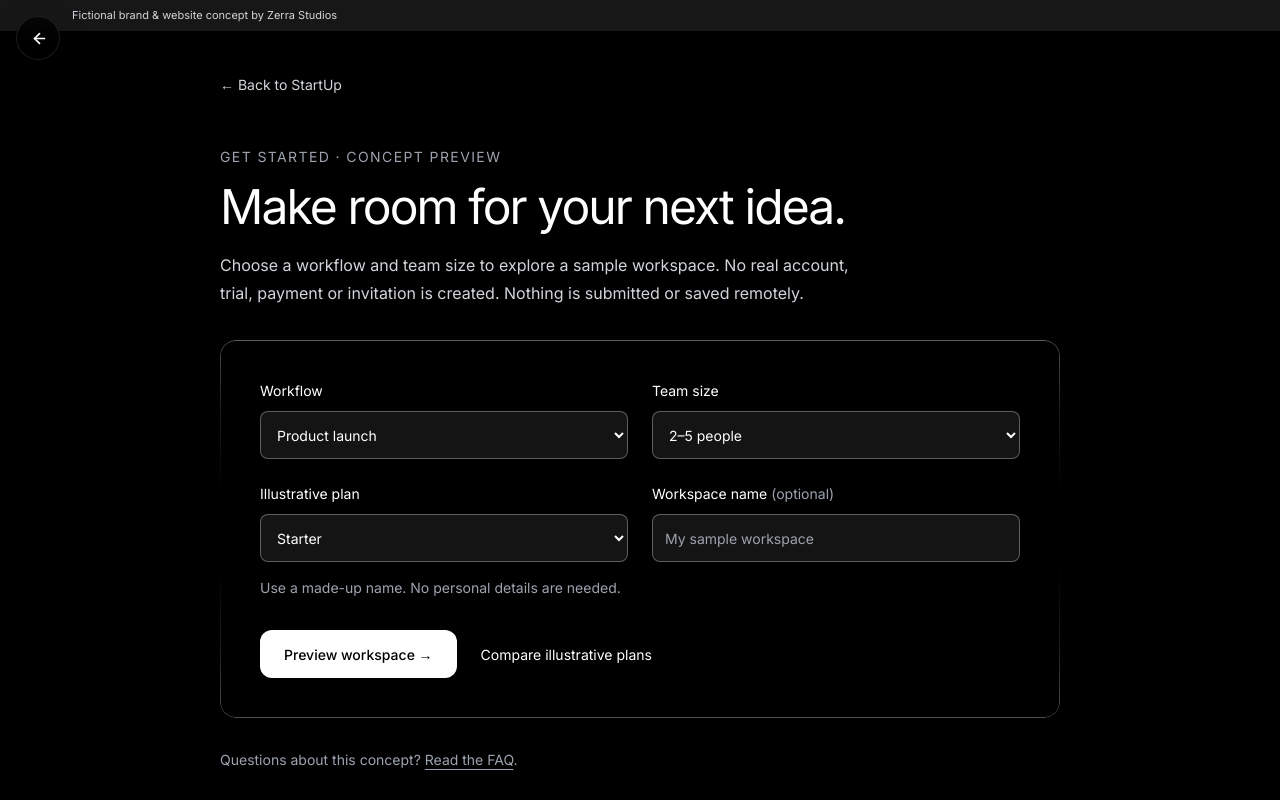
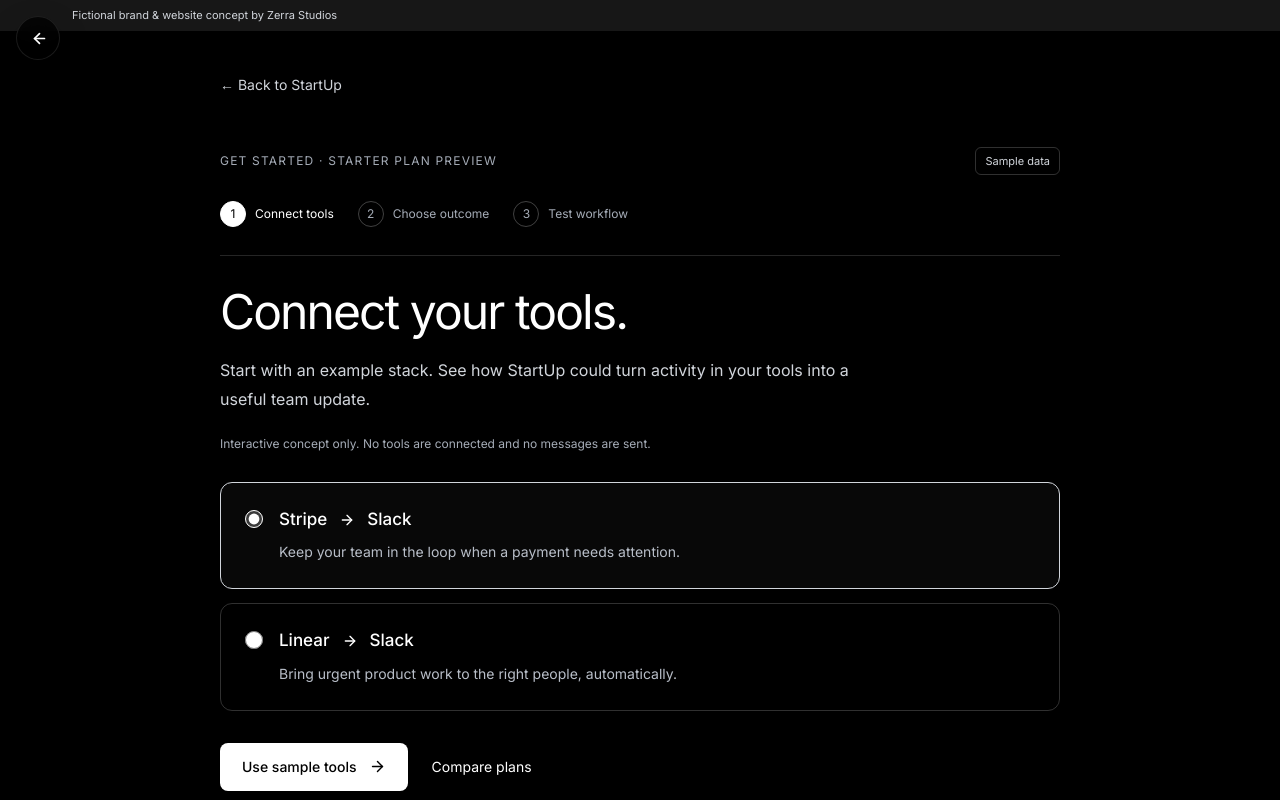
Before and after one commit to williamjcgarden/Zerra, a React (Vite) app: page /our-work/tech-demo/get-started in a window 1280 px wide. Shown: the top 800 px of the page. Built offline with nearby package versions, Linux system fonts and the light colour scheme.

Commit message:
Align StartUp onboarding with automation product

```diff
--- a/src/demos/tech/components/GetStarted.tsx
+++ b/src/demos/tech/components/GetStarted.tsx
@@ -1,109 +1,125 @@
 import { useEffect, useRef, useState } from "react";
 import { Link, useLocation } from "react-router-dom";
+import { ArrowRight, Check, GitBranch, MessageSquare, Play, RotateCcw } from "lucide-react";
 
 const HOME = "/our-work/tech-demo";
-const workflows = {
-  "Product launch": ["Write the launch brief", "Review the product page", "Prepare the release checklist"],
-  "Client project": ["Confirm the project brief", "Review the first concept", "Prepare the client handoff"],
-  "Everyday work": ["Set this week’s priorities", "Review open requests", "Plan the next team update"],
-};
-type Workflow = keyof typeof workflows;
+const examples = [
+  {
+    source: "Stripe", description: "Keep your team in the loop when a payment needs attention.",
+    requests: [
+      { name: "Flag a failed payment", prompt: "When a payment fails in Stripe, summarize what happened and notify the team in Slack.", event: "Payment failed", reference: "Sample invoice INV-1042", channel: "#revenue", message: "A payment for Northwind could not be completed. Review sample invoice INV-1042 and arrange a follow-up.", action: "Review invoice" },
+      { name: "Share a new subscription", prompt: "When a new subscription starts in Stripe, share the customer and plan with the team in Slack.", event: "Subscription started", reference: "Sample customer: Northwind · Growth plan", channel: "#revenue", message: "Northwind has started a Growth subscription. The team can now prepare the customer handoff.", action: "View customer" },
+    ],
+  },
+  {
+    source: "Linear", description: "Bring urgent product work to the right people, automatically.",
+    requests: [
+      { name: "Escalate an urgent issue", prompt: "When an urgent issue is created in Linear, summarize it and alert the team in Slack.", event: "Urgent issue created", reference: "Sample issue ENG-128 · Checkout button is unresponsive", channel: "#product", message: "ENG-128 needs attention: the checkout button is unresponsive. The sample issue is marked urgent and ready for triage.", action: "Open issue" },
+      { name: "Share a resolved issue", prompt: "When an issue is completed in Linear, post a short resolution update to the team in Slack.", event: "Issue completed", reference: "Sample issue ENG-128 · Checkout button restored", channel: "#product", message: "ENG-128 is complete: the checkout button has been restored. The team can review the resolution and update affected customers.", action: "Review resolution" },
+    ],
+  },
+];
 
 export function GetStarted() {
   const { search } = useLocation();
   const [plan, setPlan] = useState("Starter");
-  const [workflow, setWorkflow] = useState<Workflow>("Product launch");
-  const [team, setTeam] = useState("2–5 people");
-  const [name, setName] = useState("");
-  const [preview, setPreview] = useState(false);
-  const [completed, setCompleted] = useState<number[]>([]);
+  const [step, setStep] = useState(1);
+  const [stack, setStack] = useState(0);
+  const [request, setRequest] = useState(0);
+  const [runs, setRuns] = useState(0);
   const heading = useRef<HTMLHeadingElement>(null);
   const shouldFocus = useRef(false);
+  const example = examples[stack];
+  const outcome = example.requests[request];
 
-  // Keep the first client render identical to the query-free prerendered page.
+  // Apply URL choices after the identical server/first-client render.
   useEffect(() => {
     const query = new URLSearchParams(search);
     const selected = query.get("plan")?.toLowerCase();
     setPlan(selected === "growth" ? "Growth" : selected === "enterprise" ? "Enterprise" : "Starter");
-    setPreview(query.get("preview") === "1");
+    setStack(0); setRequest(0); setRuns(0);
+    setStep(query.get("preview") === "1" ? 3 : 1);
   }, [search]);
   useEffect(() => {
     if (shouldFocus.current) heading.current?.focus();
-  }, [preview]);
+  }, [step]);
 
-  function showPreview(next: boolean) {
+  function goTo(next: number) {
     shouldFocus.current = true;
-    setPreview(next);
+    setStep(next);
   }
   function restart() {
-    setWorkflow("Product launch");
-    setTeam("2–5 people");
-    setName("");
-    setCompleted([]);
-    showPreview(false);
+    setStack(0); setRequest(0); setRuns(0); goTo(1);
   }
 
   return (
     <section className="tech-setup text-white">
       <Link to={HOME} className="tech-setup-back">← Back to StartUp</Link>
-      <p className="text-sm uppercase tracking-widest text-gray-400 mb-4">Get Started · Concept preview</p>
+      <div className="tech-setup-kicker"><p>Get Started · {plan} plan preview</p><span>Sample data</span></div>
+      <ol className="tech-onboarding-steps" aria-label="Setup progress">
+        {["Connect tools", "Choose outcome", "Test workflow"].map((label, index) => <li key={label} aria-current={step === index + 1 ? "step" : undefined}><span>{step > index + 1 ? <Check size={14} aria-hidden="true" /> : index + 1}</span>{label}</li>)}
+      </ol>
       <h1 ref={heading} tabIndex={-1} className="text-4xl md:text-5xl font-normal mb-5" style={{ letterSpacing: "-0.04em" }}>
-        {preview ? "Your workspace, in preview." : "Make room for your next idea."}
+        {step === 1 ? "Connect your tools." : step === 2 ? "What should happen automatically?" : "Test your first automation."}
       </h1>
       <p className="text-gray-300 mb-8 tech-setup-intro">
-        {preview ? "Try the sample checklist below. Your changes stay on this page." : "Choose a workflow and team size to explore a sample workspace."}
-        {" "}No real account, trial, payment or invitation is created. Nothing is submitted or saved remotely.
+        {step === 1 ? "Start with an example stack. See how StartUp could turn activity in your tools into a useful team update." : step === 2 ? "Choose a plain-English request. This guided demo uses prepared examples to show how a request becomes a workflow." : "Run a sample event through your workflow and inspect the update it produces."}
       </p>
-      {!preview ? (
-        <form className="liquid-glass rounded-2xl p-6 md:p-10" onSubmit={event => { event.preventDefault(); setCompleted([]); showPreview(true); }}>
-          <div className="tech-setup-fields">
-            <label>Workflow
-              <select aria-label="Workflow" value={workflow} onChange={event => setWorkflow(event.target.value as Workflow)}>
-                {Object.keys(workflows).map(item => <option key={item}>{item}</option>)}
-              </select>
-            </label>
-            <label>Team size
-              <select aria-label="Team size" value={team} onChange={event => setTeam(event.target.value)}>
-                {["Just me", "2–5 people", "6–10 people", "11+ people"].map(item => <option key={item}>{item}</option>)}
-              </select>
-            </label>
-            <label>Illustrative plan
-              <select aria-label="Illustrative plan" value={plan} onChange={event => setPlan(event.target.value)}>
-                {["Starter", "Growth", "Enterprise"].map(item => <option key={item}>{item}</option>)}
-              </select>
-            </label>
-            <label>Workspace name <span className="text-gray-400">(optional)</span>
-              <input value={name} maxLength={40} onChange={event => setName(event.target.value)} placeholder="My sample workspace" autoComplete="off" aria-describedby="tech-name-help" />
-            </label>
+      <p className="tech-demo-note">Interactive concept only. No tools are connected and no messages are sent.</p>
+
+      {step === 1 && <form onSubmit={event => { event.preventDefault(); goTo(2); }}>
+        <fieldset className="tech-stack-options">
+          <legend className="sr-only">Choose your sample tools</legend>
+          {examples.map((item, index) => <label key={item.source}>
+            <input type="radio" name="sample-stack" checked={stack === index} onChange={() => { setStack(index); setRequest(0); setRuns(0); }} />
+            <span><strong>{item.source} <ArrowRight size={16} aria-hidden="true" /> Slack</strong><span>{item.description}</span></span>
+          </label>)}
+        </fieldset>
+        <div className="tech-setup-actions mt-8">
+          <button className="tech-primary-action" type="submit">Use sample tools <ArrowRight size={17} /></button>
+          <Link to={`${HOME}#pricing`}>Compare plans</Link>
+        </div>
+      </form>}
+
+      {step === 2 && <form onSubmit={event => { event.preventDefault(); setRuns(0); goTo(3); }}>
+        <div className="tech-connected-stack"><GitBranch size={16} aria-hidden="true" /> {example.source} → Slack <span>Sample stack ready</span></div>
+        <fieldset className="tech-outcome-options">
+          <legend className="sr-only">Choose an automation outcome</legend>
+          {example.requests.map((item, index) => <label key={item.name}>
+            <input type="radio" name="outcome" checked={request === index} onChange={() => { setRequest(index); setRuns(0); }} />
+            <span><strong>{item.name}</strong><span>“{item.prompt}”</span></span>
+          </label>)}
+        </fieldset>
+        <div className="tech-setup-actions mt-8">
+          <button className="tech-primary-action" type="submit">Preview workflow <ArrowRight size={17} /></button>
+          <button type="button" onClick={() => goTo(1)}>Back to tools</button>
+        </div>
+      </form>}
+
+      {step === 3 && <>
+        <div className="tech-workflow-preview liquid-glass rounded-2xl">
+          <div className="tech-workflow-heading"><div><p className="text-xs uppercase tracking-widest text-gray-400 mb-2">Your sample workflow</p><h2 className="text-2xl font-normal">{outcome.name}</h2></div><span className="tech-mode-label">Test mode</span></div>
+          <p className="tech-workflow-request">“{outcome.prompt}”</p>
+          <ol className="tech-workflow-nodes" aria-label="Workflow steps">
+            <li><span>01 · Trigger</span><strong>{outcome.event}</strong><small>{example.source}</small></li>
+            <li><span>02 · AI step</span><strong>Summarize the event</strong><small>Prepared example summary</small></li>
+            <li><span>03 · Action</span><strong>Notify the team</strong><small>Slack · {outcome.channel}</small></li>
+          </ol>
+          <div className="tech-sample-event"><span>Sample input</span><p>{outcome.reference}</p></div>
+          <div className="tech-setup-actions">
+            <button type="button" className="tech-primary-action" onClick={() => setRuns(count => count + 1)}>{runs ? <RotateCcw size={16} /> : <Play size={16} />} {runs ? "Run another sample" : "Run sample event"}</button>
+            <button type="button" onClick={() => goTo(2)}>Edit workflow</button>
           </div>
-          <p id="tech-name-help" className="text-sm text-gray-400 mt-4">Use a made-up name. No personal details are needed.</p>
-          <div className="tech-setup-actions mt-8">
-            <button className="bg-white text-black px-6 py-3 rounded-lg font-medium hover:bg-gray-100" type="submit">Preview workspace →</button>
-            <Link to={`${HOME}#pricing`}>Compare illustrative plans</Link>
-          </div>
-        </form>
-      ) : (
-        <div className="liquid-glass rounded-2xl p-6 md:p-10">
-          <p className="text-xs uppercase tracking-widest text-gray-400 mb-3">Sample workspace</p>
-          <h2 className="tech-workspace-name text-2xl md:text-3xl font-normal mb-3">{name.trim() || "My sample workspace"}</h2>
-          <p className="text-sm text-gray-400 mb-7">{workflow} · {team} · {plan} concept</p>
-          <p className="text-sm text-gray-300 mb-3" role="status">{completed.length} of {workflows[workflow].length} sample tasks complete</p>
-          <ul className="tech-checklist">
-            {workflows[workflow].map((task, index) => (
-              <li key={task}><label>
-                <input type="checkbox" checked={completed.includes(index)} onChange={() => setCompleted(current => current.includes(index) ? current.filter(value => value !== index) : [...current, index])} />
-                <span>{task}</span>
-              </label></li>
-            ))}
-          </ul>
-          <div className="tech-setup-actions mt-8">
-            <button type="button" className="bg-white text-black px-6 py-3 rounded-lg font-medium hover:bg-gray-100" onClick={() => showPreview(false)}>Edit workspace</button>
-            <button type="button" onClick={restart}>Start again</button>
-          </div>
-          <p className="text-sm text-gray-400 mt-6">This is a temporary example, not a connected workspace. Reloading or leaving this page resets your choices.</p>
         </div>
-      )}
-      <p className="text-sm text-gray-400 mt-8">Questions about this concept? <Link className="underline underline-offset-4" to={`${HOME}#faq`}>Read the FAQ</Link>.</p>
+        <div role="status" className="tech-run-status">{runs ? `Sample run complete · ${runs} ${runs === 1 ? "event" : "events"} processed · 3 of 3 steps completed.` : "Ready to test. No sample events processed yet."}</div>
+        {runs > 0 && <section className="tech-message-preview" aria-labelledby="tech-result-heading">
+          <div className="tech-message-heading"><MessageSquare size={18} aria-hidden="true" /><h2 id="tech-result-heading">Slack message preview</h2><span>{outcome.channel}</span></div>
+          <div className="tech-message-body"><strong>StartUp <span>APP · SAMPLE</span></strong><p>{outcome.message}</p><span className="tech-message-action">Suggested next step: {outcome.action}</span></div>
+          <p className="tech-message-caption">Preview only. This message was not sent to Slack.</p>
+        </section>}
+        <div className="tech-setup-actions mt-6"><button type="button" onClick={restart}>Try a different workflow</button><Link to={`${HOME}#features`}>Explore StartUp’s features</Link></div>
+      </>}
+      <p className="text-sm text-gray-400 mt-8">Your example resets when you leave or reload. No account or trial is created.</p>
     </section>
   );
 }
--- a/src/demos/tech/tech.css
+++ b/src/demos/tech/tech.css
@@ -34,21 +34,59 @@
 .tech-demo .tech-setup { width: min(840px, calc(100% - 48px)); margin-inline: auto; padding: 32px 0 96px; min-height: 75vh; }
 .tech-demo .tech-setup-back { display: inline-flex; align-items: center; min-height: 44px; color: #d1d5db; font-size: 14px; margin-bottom: 40px; }
 .tech-demo .tech-setup-intro { max-width: 65ch; line-height: 1.8; }
-.tech-demo .tech-setup-fields { display: grid; grid-template-columns: 1fr 1fr; gap: 24px; }
-.tech-demo .tech-setup-fields label { display: block; font-size: 14px; min-width: 0; }
-.tech-demo .tech-setup-fields select,
-.tech-demo .tech-setup-fields input { display: block; width: 100%; min-height: 48px; margin-top: 10px; border: 1px solid #ffffff50; background: #141414; color: white; border-radius: 8px; padding: 10px 12px; font: inherit; }
-.tech-demo .tech-setup-fields input::placeholder { color: #9ca3af; }
 .tech-demo .tech-setup-actions { display: flex; flex-wrap: wrap; gap: 12px 24px; align-items: center; }
 .tech-demo .tech-setup-actions > * { display: inline-flex; align-items: center; min-height: 48px; font-size: 14px; }
-.tech-demo .tech-workspace-name { overflow-wrap: anywhere; }
-.tech-demo .tech-checklist { list-style: none; padding: 0; border-top: 1px solid #ffffff25; }
-.tech-demo .tech-checklist li { border-bottom: 1px solid #ffffff25; }
-.tech-demo .tech-checklist label { display: flex; gap: 12px; align-items: center; min-height: 64px; padding: 12px 0; cursor: pointer; }
-.tech-demo .tech-checklist input { width: 20px; height: 20px; flex-shrink: 0; accent-color: white; }
-.tech-demo .tech-checklist input:checked + span { color: #9ca3af; text-decoration: line-through; }
 @media (max-width: 560px) {
   .tech-demo .tech-setup { width: calc(100% - 40px); padding-bottom: 64px; }
-  .tech-demo .tech-setup-fields { grid-template-columns: 1fr; gap: 20px; }
   .tech-demo .tech-setup-back { margin-bottom: 24px; }
 }
+.tech-demo .tech-setup-kicker { display:flex; flex-wrap:wrap; align-items:center; justify-content:space-between; gap:12px; font-size:12px; color:#a5acb7; margin-bottom:26px; }
+.tech-demo .tech-setup-kicker > p { text-transform:uppercase; letter-spacing:.1em; }
+.tech-demo .tech-setup-kicker > span,.tech-demo .tech-mode-label { border:1px solid #ffffff30; border-radius:6px; padding:5px 9px; color:#d1d5db; font-size:11px; white-space:nowrap; }
+.tech-demo .tech-onboarding-steps { display:flex; gap:24px; padding:0 0 28px; margin:0 0 32px; border-bottom:1px solid #ffffff25; list-style:none; }
+.tech-demo .tech-onboarding-steps li { display:flex; gap:9px; align-items:center; font-size:12px; color:#a5acb7; }
+.tech-demo .tech-onboarding-steps li > span { display:flex; align-items:center; justify-content:center; width:26px; height:26px; border:1px solid #ffffff40; border-radius:50%; flex-shrink:0; }
+.tech-demo .tech-onboarding-steps [aria-current] { color:white; }
+.tech-demo .tech-onboarding-steps [aria-current] > span { background:white; color:black; border-color:white; }
+.tech-demo .tech-demo-note { font-size:12px; line-height:1.7; color:#a5acb7; margin:-12px 0 28px; }
+.tech-demo :is(.tech-stack-options,.tech-outcome-options) { display:grid; gap:14px; border:0; padding:0; margin:0; }
+.tech-demo :is(.tech-stack-options,.tech-outcome-options) label { display:flex; align-items:flex-start; gap:16px; border:1px solid #ffffff30; border-radius:12px; padding:24px; cursor:pointer; transition:background .15s,border-color .15s; }
+.tech-demo :is(.tech-stack-options,.tech-outcome-options) label:has(input:checked) { border-color:#d1d5db; background:#ffffff08; }
+.tech-demo :is(.tech-stack-options,.tech-outcome-options) input { width:18px; height:18px; accent-color:white; margin-top:3px; flex-shrink:0; }
+.tech-demo :is(.tech-stack-options,.tech-outcome-options) strong { display:flex; align-items:center; gap:12px; font-size:17px; font-weight:500; }
+.tech-demo :is(.tech-stack-options,.tech-outcome-options) label > span > span { display:block; margin-top:8px; color:#b8bec8; line-height:1.7; font-size:14px; }
+.tech-demo .tech-primary-action { display:inline-flex; align-items:center; justify-content:center; gap:12px; background:white; color:black; border-radius:8px; padding:12px 22px; min-height:48px; font-size:14px; font-weight:500; }
+.tech-demo .tech-primary-action:hover { background:#e5e7eb; }
+.tech-demo .tech-connected-stack { display:flex; align-items:center; gap:8px; flex-wrap:wrap; font-size:13px; margin-bottom:22px; }
+.tech-demo .tech-connected-stack > span { color:#a5acb7; margin-left:auto; font-size:12px; }
+.tech-demo .tech-workflow-preview { padding:28px; }
+.tech-demo .tech-workflow-heading { display:flex; align-items:center; justify-content:space-between; gap:16px; }
+.tech-demo .tech-workflow-request { color:#b8bec8; font-size:14px; line-height:1.8; margin:18px 0 24px; }
+.tech-demo .tech-workflow-nodes { display:grid; grid-template-columns:repeat(3,minmax(0,1fr)); gap:12px; list-style:none; padding:0; margin:0; }
+.tech-demo .tech-workflow-nodes li { border:1px solid #ffffff30; border-radius:8px; padding:18px; }
+.tech-demo .tech-workflow-nodes span { display:block; color:#a5acb7; font-size:11px; margin-bottom:14px; }
+.tech-demo .tech-workflow-nodes strong { display:block; font-size:14px; font-weight:500; line-height:1.6; }
+.tech-demo .tech-workflow-nodes small { display:block; color:#a5acb7; font-size:11px; margin-top:10px; }
+.tech-demo .tech-sample-event { border-block:1px solid #ffffff25; padding:18px 0; margin:24px 0; font-size:13px; }
+.tech-demo .tech-sample-event > span { color:#a5acb7; font-size:11px; }
+.tech-demo .tech-sample-event > p { margin-top:7px; }
+.tech-demo .tech-run-status { min-height:44px; display:flex; align-items:center; padding:18px 0; font-size:12px; color:#b8bec8; }
+.tech-demo .tech-message-preview { border:1px solid #ffffff30; border-radius:12px; overflow:hidden; }
+.tech-demo .tech-message-heading { display:flex; align-items:center; flex-wrap:wrap; gap:10px; padding:18px 24px; border-bottom:1px solid #ffffff25; font-size:13px; }
+.tech-demo .tech-message-heading > span { color:#a5acb7; margin-left:auto; }
+.tech-demo .tech-message-body { padding:24px; font-size:14px; }
+.tech-demo .tech-message-body strong { font-weight:600; }
+.tech-demo .tech-message-body strong > span { font-weight:400; font-size:10px; color:#a5acb7; margin-left:8px; }
+.tech-demo .tech-message-body p { margin:10px 0 18px; color:#d1d5db; line-height:1.8; }
+.tech-demo .tech-message-action { font-size:12px; color:#b8bec8; }
+.tech-demo .tech-message-caption { padding:0 24px 20px; color:#a5acb7; font-size:11px; }
+@media (max-width: 600px) {
+  .tech-demo .tech-onboarding-steps { gap:12px; justify-content:space-between; }
+  .tech-demo .tech-onboarding-steps li { flex-direction:column; align-items:flex-start; gap:8px; font-size:10px; }
+  .tech-demo .tech-workflow-nodes { grid-template-columns:1fr; }
+  .tech-demo .tech-workflow-nodes li { padding:16px; }
+  .tech-demo .tech-workflow-nodes span { margin-bottom:7px; }
+  .tech-demo .tech-workflow-preview { padding:20px; }
+  .tech-demo .tech-workflow-heading { align-items:flex-start; }
+  .tech-demo :is(.tech-stack-options,.tech-outcome-options) label { padding:20px; }
+}
--- a/src/pages/demos/TechDemo.tsx
+++ b/src/pages/demos/TechDemo.tsx
@@ -1,13 +1,14 @@
 import BackToZerra from "@/components/BackToZerra";
 import "@/components/demo-context.css";
 import "@/demos/tech/tech.css";
-import { useEffect } from "react";
+import { lazy, useEffect } from "react";
 import { Link, Route, Routes, useLocation } from "react-router-dom";
 import { Helmet } from "react-helmet-async";
-import { GetStarted } from "@/demos/tech/components/GetStarted";
 import { AnimatedHeading } from "@/demos/tech/components/AnimatedHeading";
 import { FadeIn } from "@/demos/tech/components/FadeIn";
 import techMobileHero from "@/demos/tech/assets/tech-demo-mobile-hero.png";
+
+const GetStarted = lazy(() => import("@/demos/tech/components/GetStarted").then(module => ({ default: module.GetStarted })));
 
 const HOME = "/our-work/tech-demo";
 const START = `${HOME}/get-started`;
@@ -236,8 +237,8 @@
 function FAQ() {
   const items = [
     { q: "Is StartUp a real software service?", a: "No. StartUp is a fictional brand and website concept by Zerra Studios. The product features, plans, testimonials and businesses shown are illustrative, not real offers, certifications or customer results." },
-    { q: "What happens when I get started?", a: "You choose a workflow, team size and illustrative plan, then try a sample task checklist. No real account, free trial, payment or invitation is created." },
-    { q: "Will my information be saved?", a: "No workspace information is submitted or saved remotely. Use a made-up workspace name. Your preview resets when you leave the page or reload." },
+    { q: "What happens when I get started?", a: "You choose sample tools, select an automation outcome and run a sample event. The preview shows a trigger, an example AI summary and the resulting Slack message. No real tools are connected or messages sent." },
+    { q: "Will my information be saved?", a: "No. The walkthrough uses prepared sample data and does not ask for account credentials or personal information. Your example resets when you leave the page or reload." },
     { q: "Can I enquire about a website like this?", a: "Yes. Use the Zerra Studios enquiry link in the footer to discuss your own website. That takes you to the real studio website." },
   ];
   return (
@@ -268,7 +269,7 @@
     <section className="bg-black text-white py-24 md:py-32 border-t border-white/10">
       <div className="max-w-4xl mx-auto px-6 md:px-12 lg:px-16 text-center liquid-glass rounded-3xl py-16 md:py-24">
         <h2 className="text-4xl md:text-5xl lg:text-6xl font-normal mb-6 text-white" style={{ letterSpacing: "-0.04em" }}>Start building in minutes.</h2>
-        <p className="text-gray-300 max-w-xl mx-auto mb-8">Explore the StartUp concept with a sample workspace. No account or payment required.</p>
+        <p className="text-gray-300 max-w-xl mx-auto mb-8">Explore the StartUp concept with a sample automation. No account or payment required.</p>
         <div className="flex flex-wrap gap-4 justify-center">
           <Link to={START} className="bg-white text-black px-8 py-3 rounded-lg font-medium hover:bg-gray-100 transition-colors">Start free trial</Link>
           <Link to={`${START}?plan=enterprise`} className="border border-white/20 text-white px-8 py-3 rounded-lg font-medium hover:bg-white hover:text-black transition-colors">Explore Enterprise</Link>
```
Also changed, not shown: review/demo-refresh/startup-journey.cjs (+49 -31 lines), review/demo-refresh/README.md.
